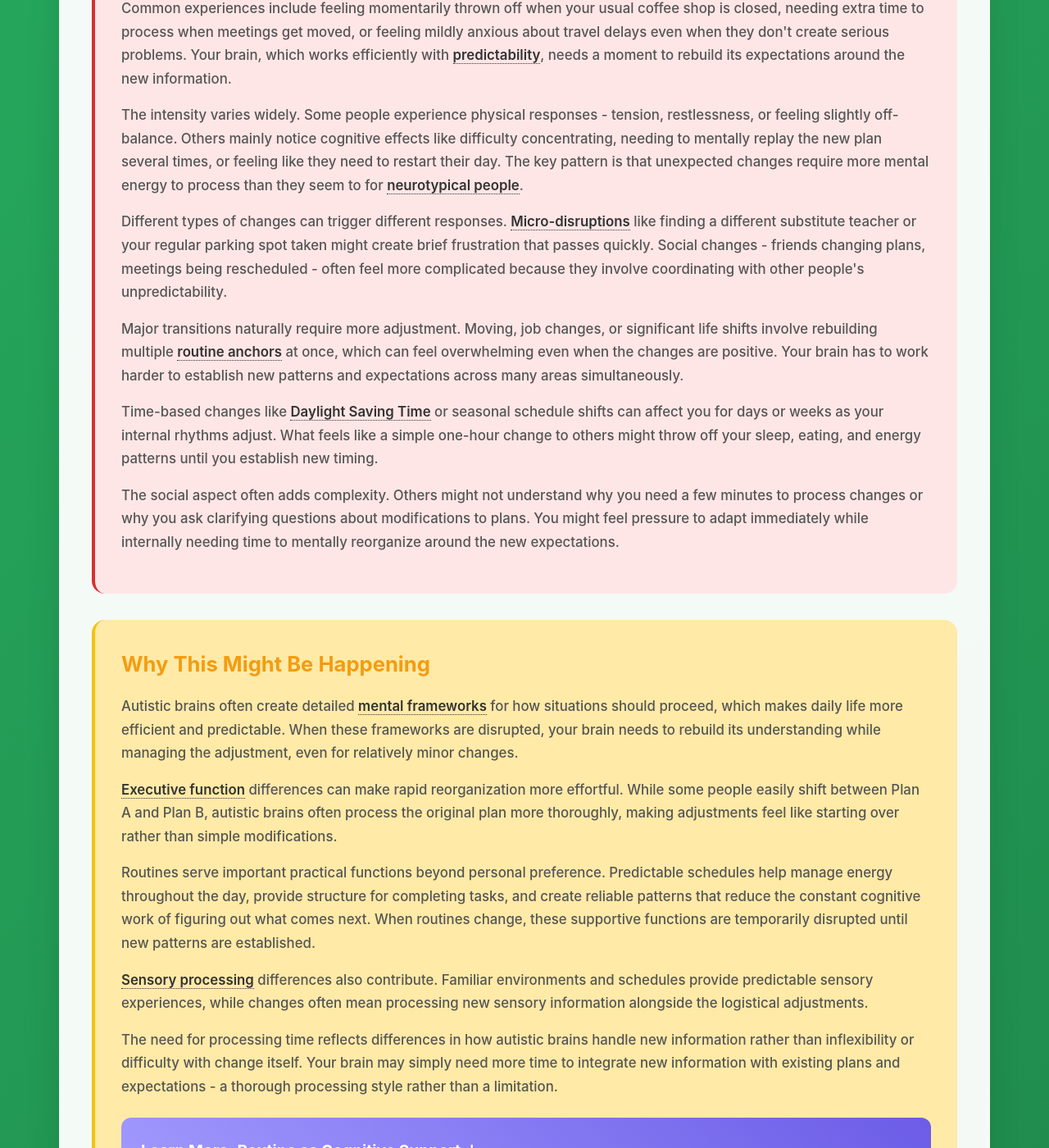
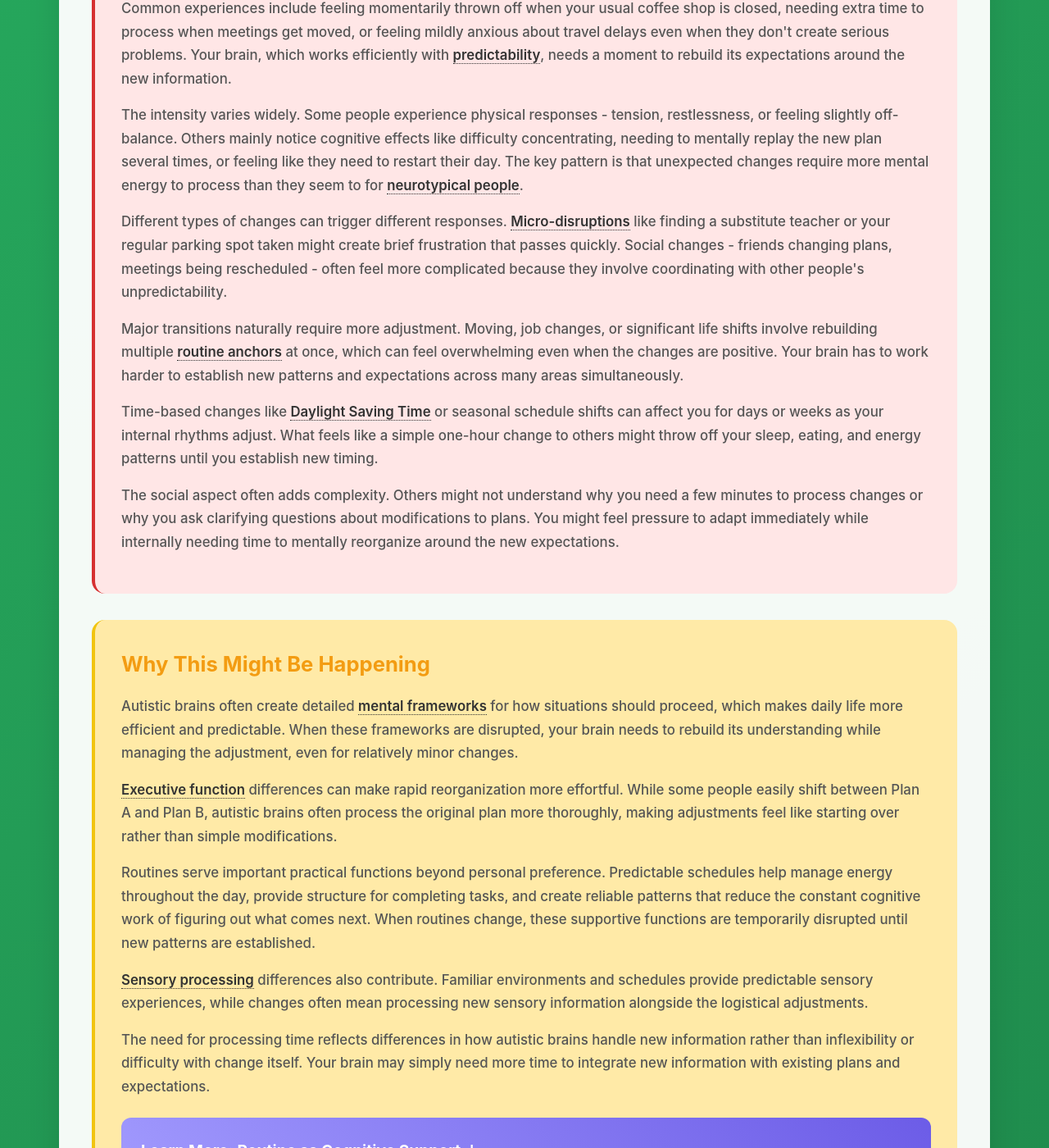
Before and after one commit to neurodivergent-survival-guide/neurodivergent-survival-guide, a Jekyll site: the page built from struggles/change-and-routine-disruption.html, in a window 1280 px wide and 1400 px high, scrolled down 926 px. Shown: the whole window at 82% size. Built offline with Jekyll 4.4.1, drawn with Linux system fonts in a browser that asks for light colours.

Commit message:
Update change-and-routine-disruption.html

```diff
--- a/struggles/change-and-routine-disruption.html
+++ b/struggles/change-and-routine-disruption.html
@@ -25,7 +25,7 @@ search_terms: ["hate when plans change", "schedule got messed up", "can't handle
 
         <p>The intensity varies widely. Some people experience physical responses - tension, restlessness, or feeling slightly off-balance. Others mainly notice cognitive effects like difficulty concentrating, needing to mentally replay the new plan several times, or feeling like they need to restart their day. The key pattern is that unexpected changes require more mental energy to process than they seem to for <a class="jargon">neurotypical people<span class="tooltip">People whose brains develop and function in ways considered typical by society</span></a>.</p>
 
-        <p>Different types of changes can trigger different responses. <a class="jargon">Micro-disruptions<span class="tooltip">Small, seemingly minor changes like a store being closed or a usual route being blocked</span></a> like finding a different substitute teacher or your regular parking spot taken might create brief frustration that passes quickly. Social changes - friends changing plans, meetings being rescheduled - often feel more complicated because they involve coordinating with other people's unpredictability.</p>
+        <p>Different types of changes can trigger different responses. <a class="jargon">Micro-disruptions<span class="tooltip">Small, seemingly minor changes like a store being closed or a usual route being blocked</span></a> like finding a substitute teacher or your regular parking spot taken might create brief frustration that passes quickly. Social changes - friends changing plans, meetings being rescheduled - often feel more complicated because they involve coordinating with other people's unpredictability.</p>
 
         <p>Major transitions naturally require more adjustment. Moving, job changes, or significant life shifts involve rebuilding multiple <a class="jargon">routine anchors<span class="tooltip">Predictable elements of your daily life that provide stability and help you feel grounded</span></a> at once, which can feel overwhelming even when the changes are positive. Your brain has to work harder to establish new patterns and expectations across many areas simultaneously.</p>
 
@@ -44,7 +44,7 @@ search_terms: ["hate when plans change", "schedule got messed up", "can't handle
 
         <p><a class="jargon">Sensory processing<span class="tooltip">How your nervous system receives and responds to sensory information from your environment</span></a> differences also contribute. Familiar environments and schedules provide predictable sensory experiences, while changes often mean processing new sensory information alongside the logistical adjustments.</p>
 
-        <p>The need for processing time reflects differences in how autistic brains handle new information rather than inflexibility or difficulty with change itself. Your brain may simply need more time to integrate new information with existing plans and expectations - a thorough processing style rather than a limitation.</p>
+        <p>The need for processing time reflects differences in how autistic brains handle new information rather than inflexibility or difficulty with change itself. Your brain may simply need more time to integrate new information with existing plans and expectations.</p>
 
         <div class="learn-more" onclick="toggleLearnMore(this)">
             <h3>Learn More: Routine as Cognitive Support ↓</h3>
```
